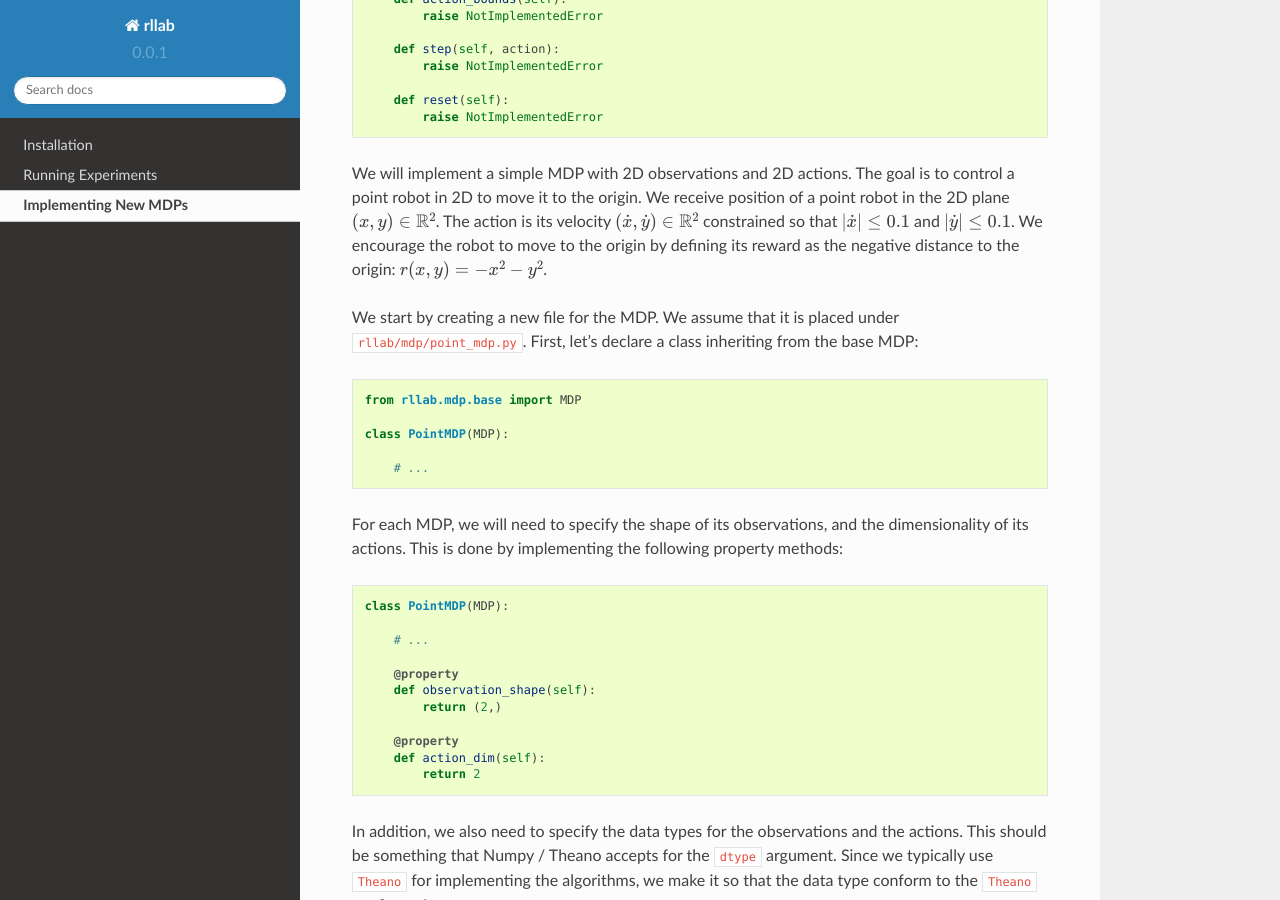
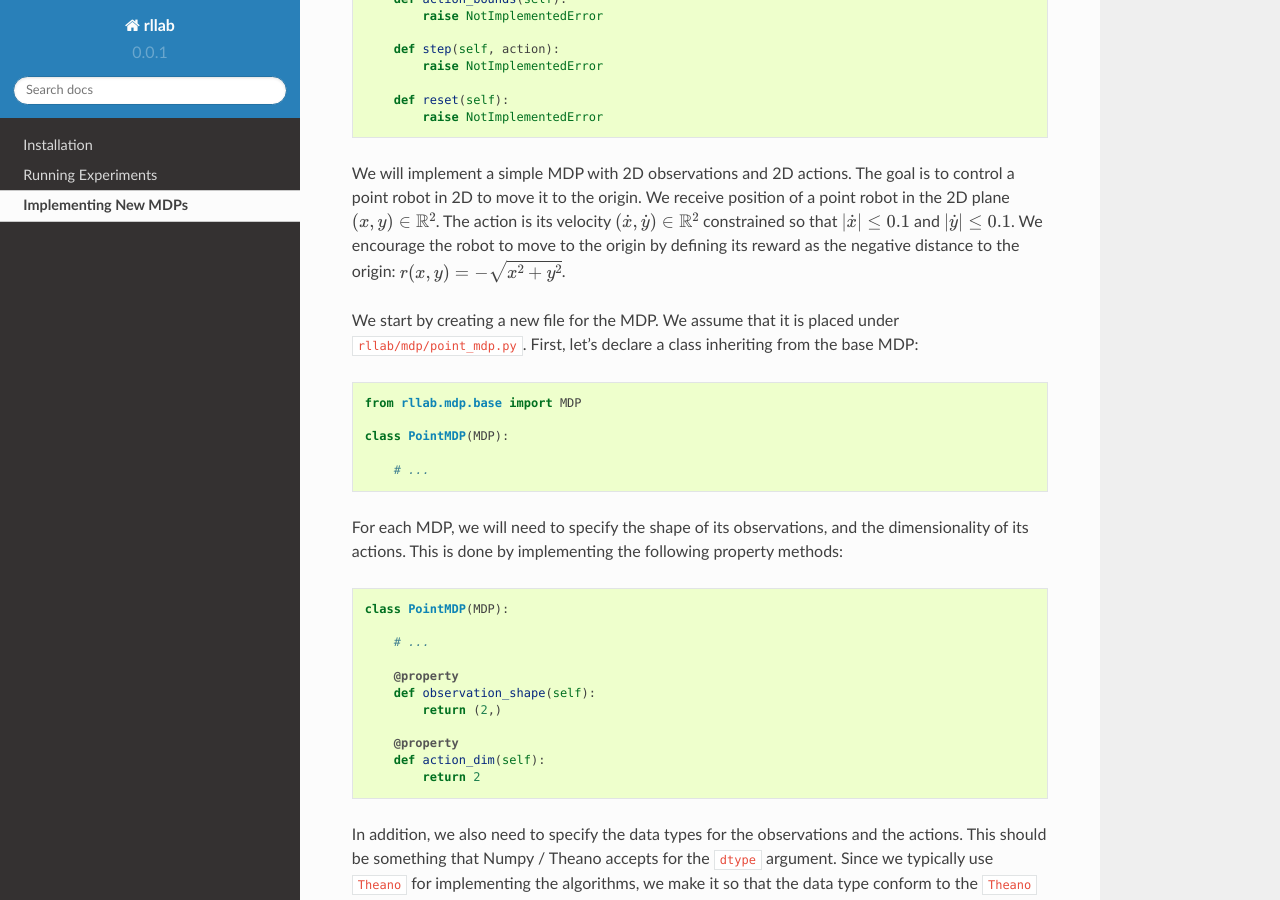
Before and after one commit to ICML-anon/rllab, a Sphinx documentation site: the page built from docs/user/implement_mdp.rst, in a window 1280 px wide and 900 px high, scrolled down 646 px. Built offline with Sphinx 7.4.7 and the Read the Docs theme 2.0.0, drawn with Linux system fonts in a browser that asks for light colours.

```diff
--- a/docs/user/implement_mdp.rst
+++ b/docs/user/implement_mdp.rst
@@ -46,7 +46,7 @@ a point robot in the 2D plane :math:`(x, y) \in \mathbb{R}^2`. The action is
 its velocity :math:`(\dot x, \dot y) \in \mathbb{R}^2` constrained so that
 :math:`|\dot x| \leq 0.1` and :math:`|\dot y| \leq 0.1`. We encourage the robot
 to move to the origin by defining its reward as the negative distance to the
-origin: :math:`r(x, y) = - x^2 - y^2`.
+origin: :math:`r(x, y) = - \sqrt{x^2 + y^2}`.
 
 We start by creating a new file for the MDP. We assume that it is placed under
 :code:`rllab/mdp/point_mdp.py`. First, let's declare a class inheriting from
```
Also changed, not shown: other parts of docs/user/implement_mdp.rst (+1 -1 lines).
